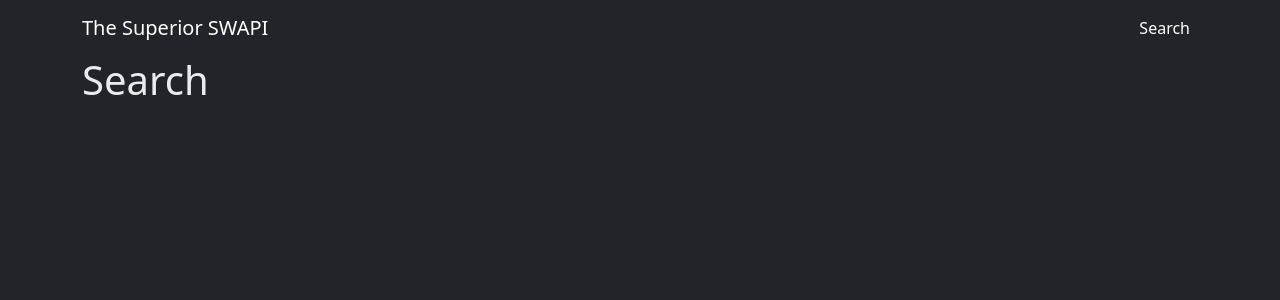
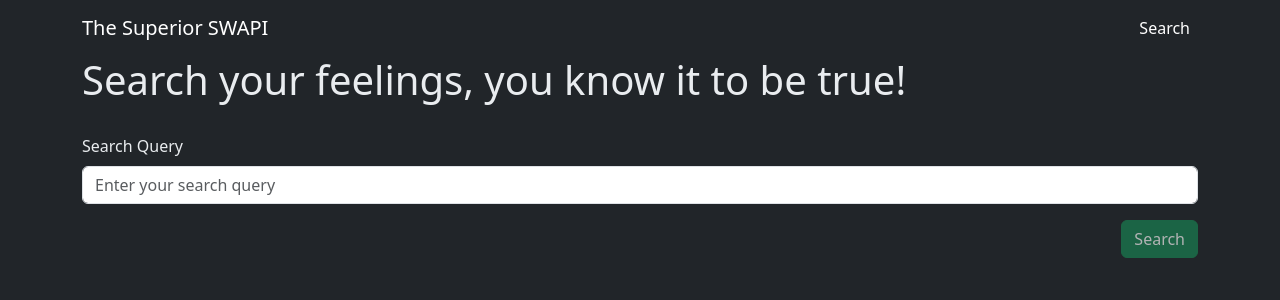
Before and after one commit to nilssoncjonas/SWAPI, a React (Vite) app: page /search in a window 1280 px wide. Shown: the top 300 px of the page. Built offline with nearby package versions, Linux system fonts and the light colour scheme.

Commit message:
added inputform on search page

```diff
--- /dev/null
+++ b/src/components/InputForm.tsx
@@ -0,0 +1,40 @@
+import {useState} from "react";
+// Style
+import Button from 'react-bootstrap/Button'
+import Form from 'react-bootstrap/Form'
+
+const InputForm = () => {
+
+	const [searchInput, setSearchInput] = useState('')
+
+	const handleSubmit = (e: React.FormEvent) => {
+		e.preventDefault()
+		if (!searchInput.trim().length) {
+			//TODO add error management
+			return console.error('WHY YOU DO THAT!?')
+		}
+
+	}
+	return (
+		<>
+			<Form className='mb-4' onSubmit={handleSubmit}>
+				<Form.Group className="mb-3" controlId="searchQuery">
+					<Form.Label>Search Query</Form.Label>
+					<Form.Control
+						type="text"
+						placeholder="Enter your search query"
+						required
+						onChange={e => setSearchInput(e.target.value)}
+						value={searchInput}
+
+					/>
+				</Form.Group>
+
+				<div className="d-flex justify-content-end">
+					<Button variant="success" type="submit" disabled={!searchInput.trim().length}>Search</Button>
+				</div>
+			</Form>
+		</>
+	)
+}
+export default InputForm
--- a/src/pages/Search.tsx
+++ b/src/pages/Search.tsx
@@ -1,7 +1,10 @@
+import InputForm from "../components/InputForm.tsx";
+
 const Search = () => {
 	return (
 		<>
-			<h1>Search</h1>
+			<h1>Search your feelings, you know it to be true!</h1>
+			<InputForm />
 		</>
 	)
 }
```
